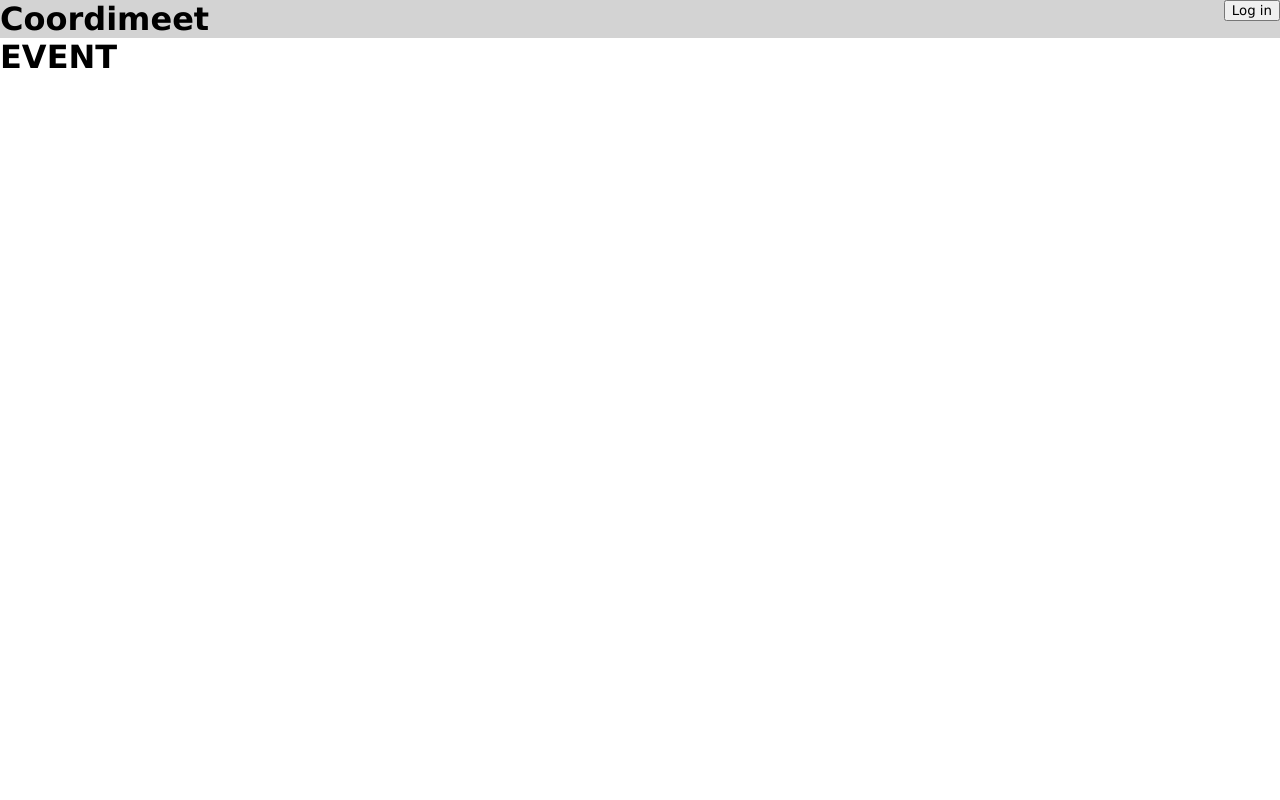
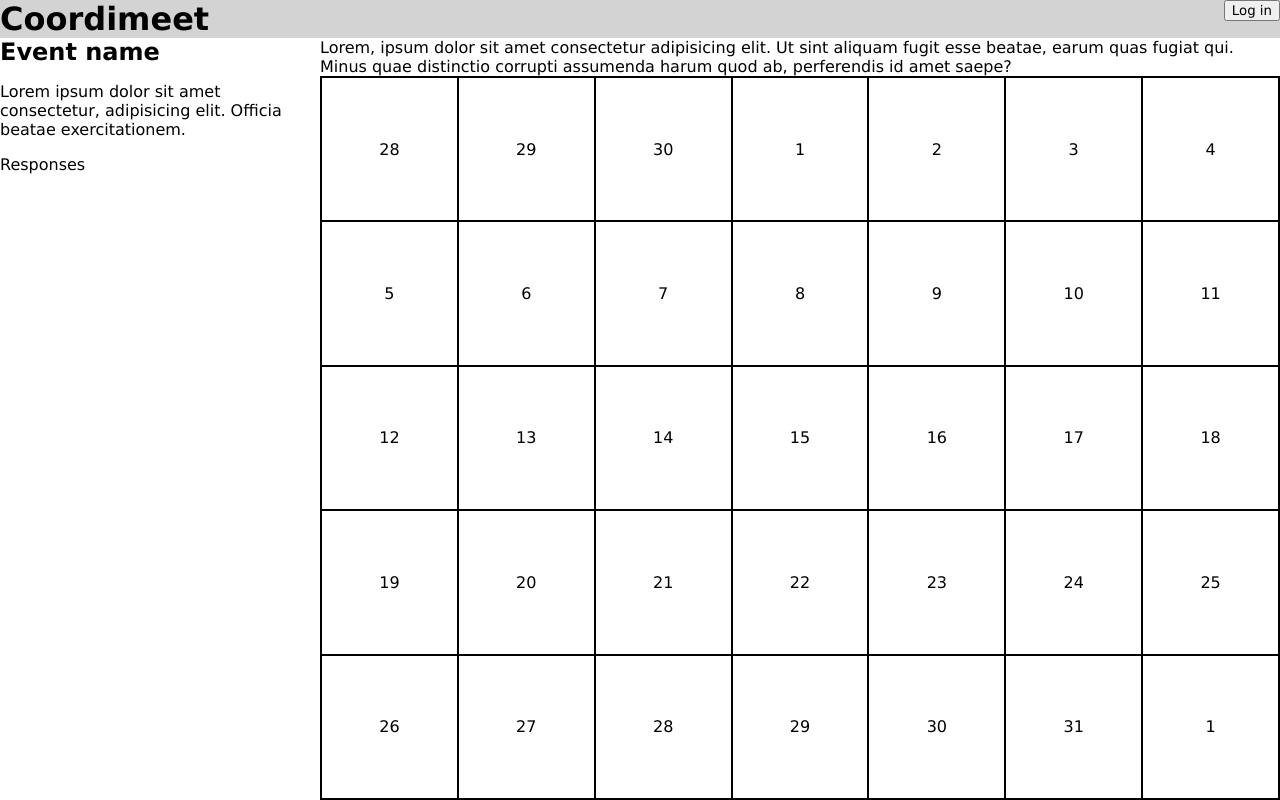
Before and after one commit to Yxmaxy/Coordimeet, a Vue app in the folder frontend/: page /event in a window 1280 px wide. Built offline with nearby package versions, Linux system fonts and the light colour scheme.

Commit message:
Added calendar functions

```diff
--- /dev/null
+++ b/frontend/src/common/interfaces.ts
@@ -0,0 +1,10 @@
+// Calendar date range
+export interface IDateRange {
+    from: Date,
+    to: Date,
+}
+
+// Single calendar date
+export interface ICalendarDate {
+    date: Date,
+}
--- a/frontend/src/components/Calendar.vue
+++ b/frontend/src/components/Calendar.vue
@@ -1,42 +1,76 @@
 <template>
     <div class="calendar">
-        <div v-for="label in calendarLabels" class="head">
-            {{label}}
-        </div>
         <div v-for="day in days">
-            {{day}}
+            {{day.date.getDate()}}
         </div>
     </div>
 </template>
 
 <script lang="ts">
-export default {
+import { defineComponent } from 'vue';
+import { IDateRange, ICalendarDate } from '../common/interfaces';
+
+export default defineComponent({
     name: "calendar",
+    props: {
+        dateRange: {
+            type: Object,
+            default: {
+                from: new Date(),
+                to: new Date()
+            } as IDateRange
+        },
+    },
     data() {
         return {
-            calendarLabels: ["Mon", "Tue", "Wed", "Thu", "Fri", "Sat", "Sun"],
-            days: [] as number[],
+            days: [] as ICalendarDate[],
+        }
+    },
+    methods: {
+        // converts sun-mon to mon-sun
+        // mon = 0; sun = 6
+        getDayMonToSun(date: Date): number {
+            const res = date.getDay() - 1;
+            return res < 0 ? 6 : res;
+        },
+        // method gets date and returns start/end of the week the date is in
+        getBufferedDate(date: Date, buffer: number = 0, end: boolean = false): Date {
+            const d = new Date(date);  // copy date
+            const dayOfWeek = (end ? 6 - this.getDayMonToSun(d) : this.getDayMonToSun(d)) + buffer;
+            return end ?
+                new Date(d.setDate(d.getDate() + dayOfWeek)) :
+                new Date(d.setDate(d.getDate() - dayOfWeek));
+
+        },
+        // calculate dates to display on calendar
+        calculateShownDates() {
+            const range = this.dateRange as IDateRange;
+            const from = this.getBufferedDate(range.from, 7);
+            const to = this.getBufferedDate(range.to, 7, true);
+
+            for (let d = from; d <= to; d.setDate(d.getDate() + 1)) {
+                console.log(d.getDate());
+
+                this.days.push({
+                    date: new Date(d),
+                });
+            }
         }
     },
     mounted() {
-        for (let i = 0; i < 35; i++) {
-            this.days.push(i);
-        }
-    }
-}
+        this.calculateShownDates();
+    },
+});
 </script>
 <style lang="scss" scoped>
 .calendar {
-    // variables
     $border-width: 1px;
     $border-color: black;
+
     box-sizing: border-box;
-
-    // calendar
+    flex: 1;
     display: grid;
     grid-template-columns: repeat(7, 1fr);
-    height: 100%;
-    width: 100%;
     border: {
         width: calc($border-width / 2);
         style: solid;
@@ -45,6 +79,9 @@ export default {
 
     // td
     & > div {
+        display: flex;
+        justify-content: center;
+        align-items: center;
         border: {
             width: $border-width;
             style: solid;
@@ -52,10 +89,5 @@ export default {
         };
         box-sizing: border-box;
     }
-
-    // table head
-    .head {
-        background-color: lightgray;
-    }
 }
 </style>
--- a/frontend/src/pages/App.vue
+++ b/frontend/src/pages/App.vue
@@ -30,6 +30,7 @@ header {
     min-height: 100vh;
 }
 .page-container {
+    display: flex;
     flex: 1;
 }
 </style>
--- a/frontend/src/pages/EventPage.vue
+++ b/frontend/src/pages/EventPage.vue
@@ -1,15 +1,54 @@
 <template>
-    <div class="page">
-        <h1>EVENT</h1>
+    <div class="wrapper">
+        <aside>
+            <div>
+                <h2>Event name</h2>
+                <p>Lorem ipsum dolor sit amet consectetur, adipisicing elit. Officia beatae exercitationem.</p>
+            </div>
+            <div>
+                Responses
+            </div>
+        </aside>
+        <main>
+            <div>Lorem, ipsum dolor sit amet consectetur adipisicing elit. Ut sint aliquam fugit esse beatae, earum quas fugiat qui. Minus quae distinctio corrupti assumenda harum quod ab, perferendis id amet saepe?</div>
+            <calendar
+                :dateRange="dateRange"
+            />
+        </main>
     </div>
 </template>
 
 <script lang="ts">
 import Calendar from '../components/Calendar.vue';
+import { IDateRange } from '../common/interfaces';
 
 export default {
     components: {
         "calendar": Calendar,
+    },
+    data() {
+        return {
+            dateRange: {
+                from: new Date("12-7-2022"),
+                to: new Date("12-23-2022")
+            } as IDateRange
+        }
     }
 }
 </script>
+
+<style lang="scss" scoped>
+.wrapper {
+    flex: 1;
+    display: flex;
+    flex-direction: row;
+}
+aside {
+    flex: 1;
+}
+main {
+    flex: 3;
+    display: flex;
+    flex-direction: column;
+}
+</style>
```
